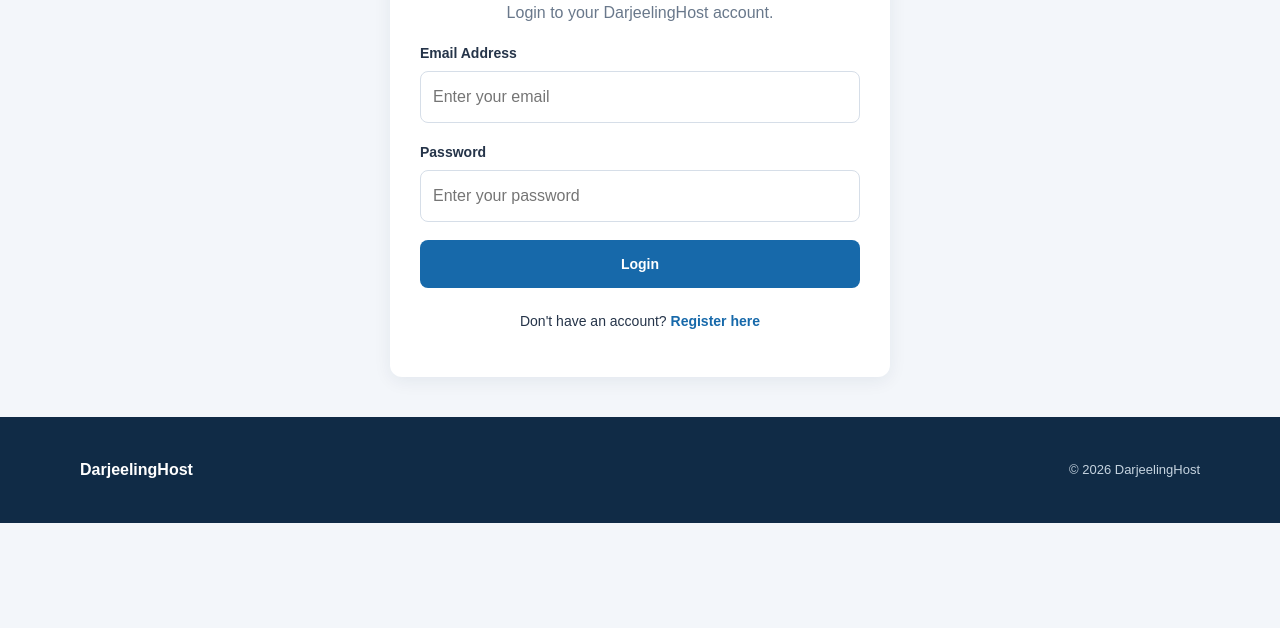
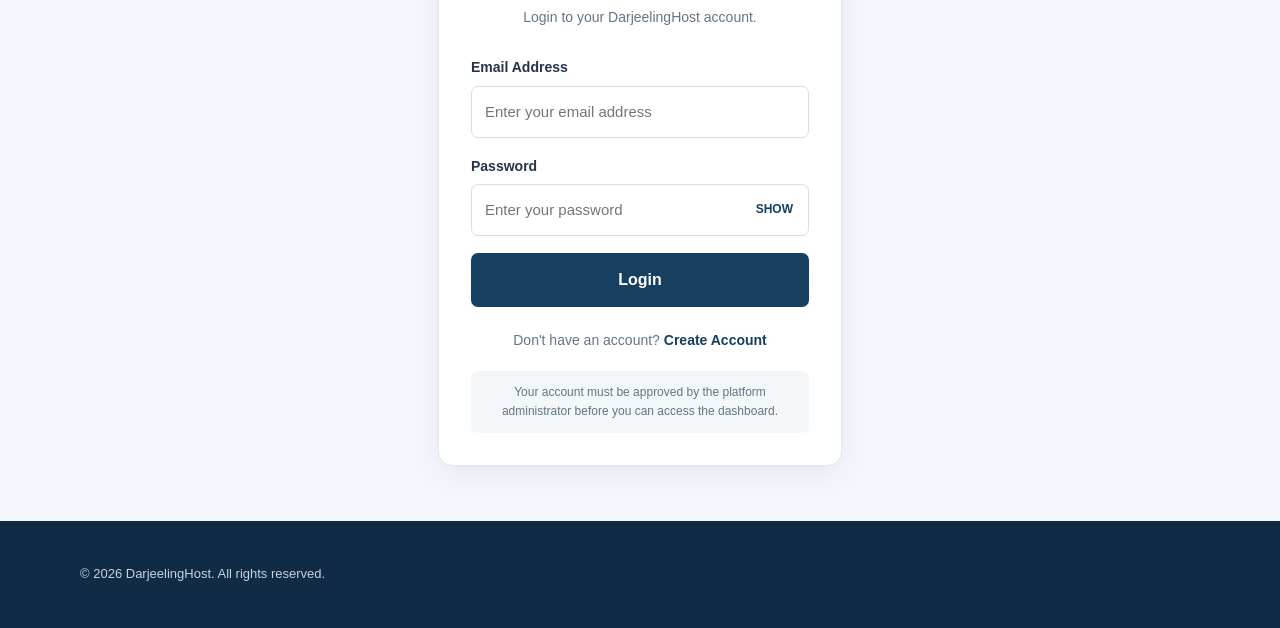
Before and after one commit to darjeelinghost/dh-platform, a plain HTML site: page login.html in a window 1280 px wide. Shown: the part 221-849 px from the top of the page. Before the commit the page ends 800 px from the top, so only its background shows below. Drawn offline with Linux system fonts and the light colour scheme.

Commit message:
Refactor login.html with new layout and features
Updated the login page structure and styles, added a password toggle feature, and improved accessibility with ARIA roles.

```diff
--- a/login.html
+++ b/login.html
@@ -4,92 +4,286 @@
 <head>
   <meta charset="UTF-8">
   <meta name="viewport" content="width=device-width, initial-scale=1.0">
-  <meta name="theme-color" content="#102b46">
+
   <title>Login | DarjeelingHost</title>
+
+  <meta name="description"
+    content="Login to your DarjeelingHost driver and travel agent account.">
+
   <link rel="stylesheet" href="css/style.css">
+
+  <style>
+    .login-wrapper {
+      max-width: 440px;
+      margin: 55px auto;
+      padding: 0 18px;
+    }
+
+    .login-card {
+      background: #fff;
+      padding: 32px;
+      border-radius: 14px;
+      border: 1px solid #e0e6eb;
+      box-shadow: 0 8px 30px rgba(0,0,0,.06);
+    }
+
+    .login-heading {
+      text-align: center;
+      margin-bottom: 28px;
+    }
+
+    .login-heading h1 {
+      color: #173f5f;
+      margin-bottom: 8px;
+    }
+
+    .login-heading p {
+      color: #657585;
+      font-size: 14px;
+    }
+
+    .login-form {
+      display: grid;
+      gap: 17px;
+    }
+
+    .login-form label {
+      display: block;
+      font-size: 14px;
+      font-weight: 600;
+      margin-bottom: 7px;
+    }
+
+    .login-form input {
+      width: 100%;
+      padding: 13px;
+      border: 1px solid #d7dee5;
+      border-radius: 7px;
+      font-size: 15px;
+      box-sizing: border-box;
+    }
+
+    .login-form input:focus {
+      outline: 2px solid #b6d4e8;
+      border-color: #173f5f;
+    }
+
+    .password-wrapper {
+      position: relative;
+    }
+
+    .password-wrapper input {
+      padding-right: 75px;
+    }
+
+    .toggle-password {
+      position: absolute;
+      right: 10px;
+      top: 50%;
+      transform: translateY(-50%);
+      border: none;
+      background: transparent;
+      color: #173f5f;
+      cursor: pointer;
+      font-size: 12px;
+      font-weight: bold;
+    }
+
+    .login-submit {
+      width: 100%;
+      padding: 14px;
+      background: #173f5f;
+      color: #fff;
+      border: none;
+      border-radius: 7px;
+      font-size: 16px;
+      font-weight: bold;
+      cursor: pointer;
+    }
+
+    .login-submit:hover {
+      background: #24577d;
+    }
+
+    .login-submit:disabled {
+      opacity: .6;
+      cursor: not-allowed;
+    }
+
+    .login-footer {
+      text-align: center;
+      margin-top: 22px;
+      font-size: 14px;
+      color: #657585;
+    }
+
+    .login-footer a {
+      color: #173f5f;
+      font-weight: bold;
+      text-decoration: none;
+    }
+
+    .login-footer a:hover {
+      text-decoration: underline;
+    }
+
+    .login-message {
+      font-size: 14px;
+      line-height: 1.5;
+    }
+
+    .security-note {
+      margin-top: 20px;
+      padding: 12px;
+      background: #f4f7f9;
+      border-radius: 7px;
+      font-size: 12px;
+      color: #657585;
+      text-align: center;
+    }
+
+    @media(max-width:480px) {
+      .login-wrapper {
+        margin: 30px auto;
+      }
+
+      .login-card {
+        padding: 23px;
+      }
+    }
+  </style>
 </head>
+
 <body>
 
-<header>
-  <div class="container navbar">
-    <a href="index.html" class="brand">Darjeeling<span>Host</span></a>
-    <a href="index.html" class="btn btn-outline">Back to Home</a>
+<header class="site-header">
+  <div class="container">
+
+    <a href="index.html" class="logo">
+      DarjeelingHost
+    </a>
+
+    <nav>
+      <a href="index.html">Home</a>
+      <a href="index.html#about">About</a>
+      <a href="index.html#how-it-works">How It Works</a>
+      <a href="register.html">Register</a>
+    </nav>
+
   </div>
 </header>
 
-<main class="container">
-  <div class="form-container">
 
-    <h2 style="color:var(--primary);text-align:center;">
-      Welcome Back
-    </h2>
+<main class="login-wrapper">
 
-    <p style="color:var(--muted);text-align:center;">
-      Login to your DarjeelingHost account.
-    </p>
+  <div class="login-card">
 
-    <form id="loginForm">
+    <div class="login-heading">
+      <h1>Welcome Back</h1>
+      <p>Login to your DarjeelingHost account.</p>
+    </div>
 
-      <div class="form-group">
-        <label for="email">Email Address</label>
+    <div
+      id="authMessage"
+      class="login-message"
+      role="status"
+      aria-live="polite"
+      hidden>
+    </div>
+
+    <form id="loginForm" class="login-form">
+
+      <div>
+        <label for="loginEmail">Email Address</label>
+
         <input
           type="email"
-          id="email"
+          id="loginEmail"
           name="email"
-          placeholder="Enter your email"
-          autocomplete="email"
-          required
-        >
+          placeholder="Enter your email address"
+          autocomplete="username"
+          required>
       </div>
 
-      <div class="form-group">
-        <label for="password">Password</label>
-        <input
-          type="password"
-          id="password"
-          name="password"
-          placeholder="Enter your password"
-          autocomplete="current-password"
-          required
-        >
+      <div>
+        <label for="loginPassword">Password</label>
+
+        <div class="password-wrapper">
+
+          <input
+            type="password"
+            id="loginPassword"
+            name="password"
+            placeholder="Enter your password"
+            autocomplete="current-password"
+            required>
+
+          <button
+            type="button"
+            class="toggle-password"
+            id="togglePassword">
+            SHOW
+          </button>
+
+        </div>
       </div>
 
-      <p id="loginMessage" role="status" aria-live="polite"></p>
-
-      <button type="submit" class="btn btn-primary" style="width:100%;">
+      <button
+        type="submit"
+        class="login-submit">
         Login
       </button>
 
     </form>
 
-    <p style="text-align:center;margin-top:22px;font-size:14px;">
+    <div class="login-footer">
       Don't have an account?
-      <a href="register.html" style="color:var(--secondary);font-weight:bold;">
-        Register here
-      </a>
-    </p>
+      <a href="register.html">Create Account</a>
+    </div>
+
+    <div class="security-note">
+      Your account must be approved by the platform
+      administrator before you can access the dashboard.
+    </div>
 
   </div>
+
 </main>
 
-<footer>
-  <div class="container footer-content">
-    <strong>DarjeelingHost</strong>
-    <p>© <span id="year"></span> DarjeelingHost</p>
+
+<footer class="site-footer">
+  <div class="container">
+    <p>
+      © <span data-current-year></span>
+      DarjeelingHost. All rights reserved.
+    </p>
   </div>
 </footer>
 
+
 <script>
-  document.getElementById("year").textContent =
-    new Date().getFullYear();
+  const passwordInput =
+    document.getElementById("loginPassword");
 
-  document.getElementById("loginForm").addEventListener("submit", function(event) {
-    event.preventDefault();
+  const togglePassword =
+    document.getElementById("togglePassword");
 
-    document.getElementById("loginMessage").textContent =
-      "Login functionality will be connected to Firebase in the next development step.";
+  togglePassword.addEventListener("click", () => {
+
+    const isPassword =
+      passwordInput.type === "password";
+
+    passwordInput.type =
+      isPassword ? "text" : "password";
+
+    togglePassword.textContent =
+      isPassword ? "HIDE" : "SHOW";
+
   });
 </script>
 
+<script type="module" src="js/auth.js"></script>
+<script src="js/main.js"></script>
+
 </body>
 </html>
```
